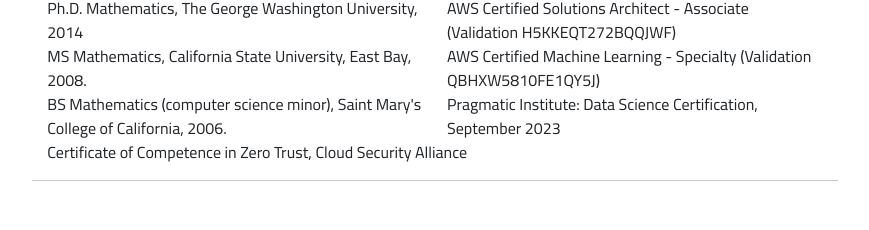
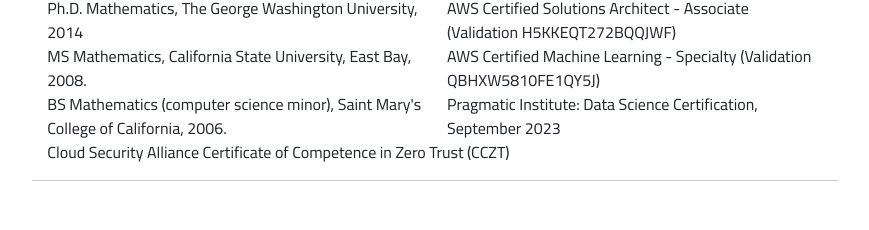
Before and after one commit to steveschluchter/steveschluchter.github.io, a plain HTML site: page index.html in a window 1280 px wide. Shown: the part 812-1042 px from the top of the page, without its empty margins (205-1074 px from the left). Drawn offline with nearby package versions, Linux system fonts and the light colour scheme; a script that the page names is missing.

Commit message:
edited CCZT

```diff
--- a/index.html
+++ b/index.html
@@ -328,7 +328,7 @@
 
      <div class="row">
       <div class="col-sm column-format">
-        Certificate of Competence in Zero Trust, Cloud Security Alliance
+        Cloud Security Alliance Certificate of Competence in Zero Trust (CCZT)
       </div>
       </div>
 
```
